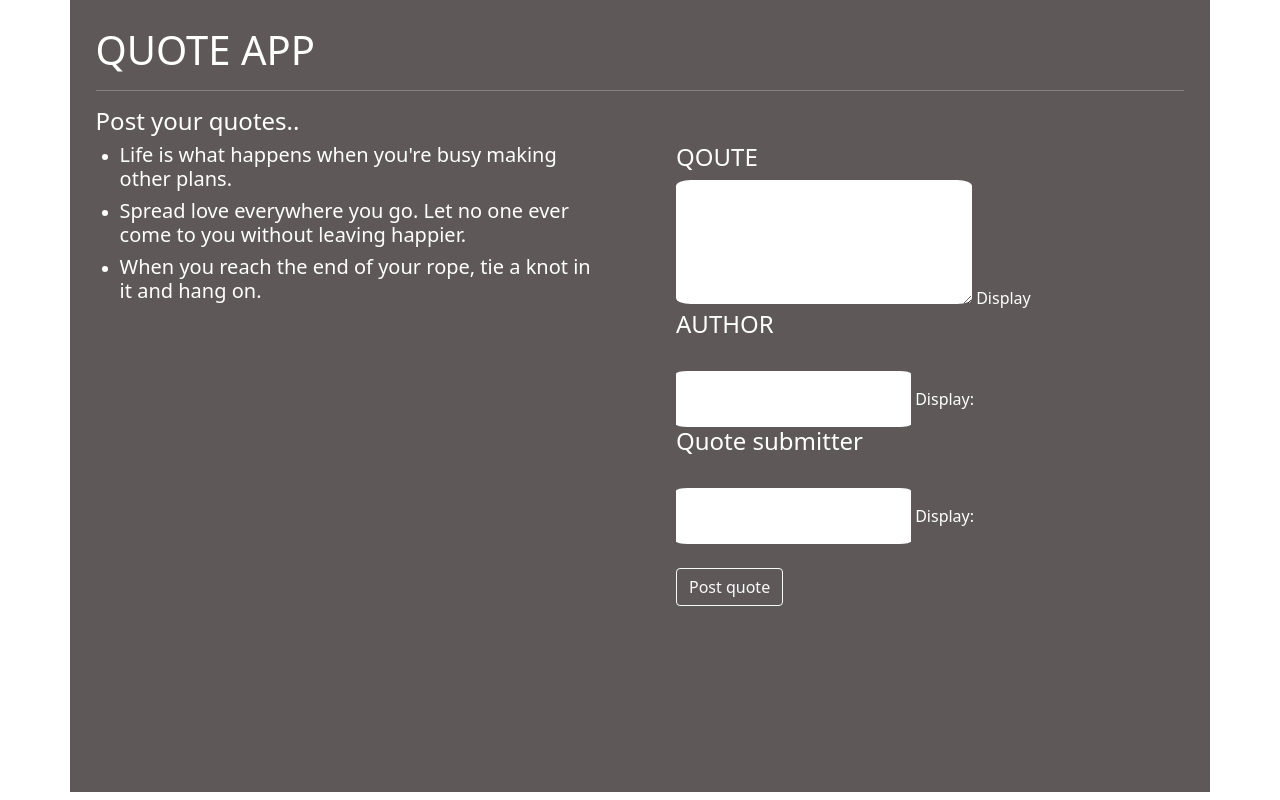
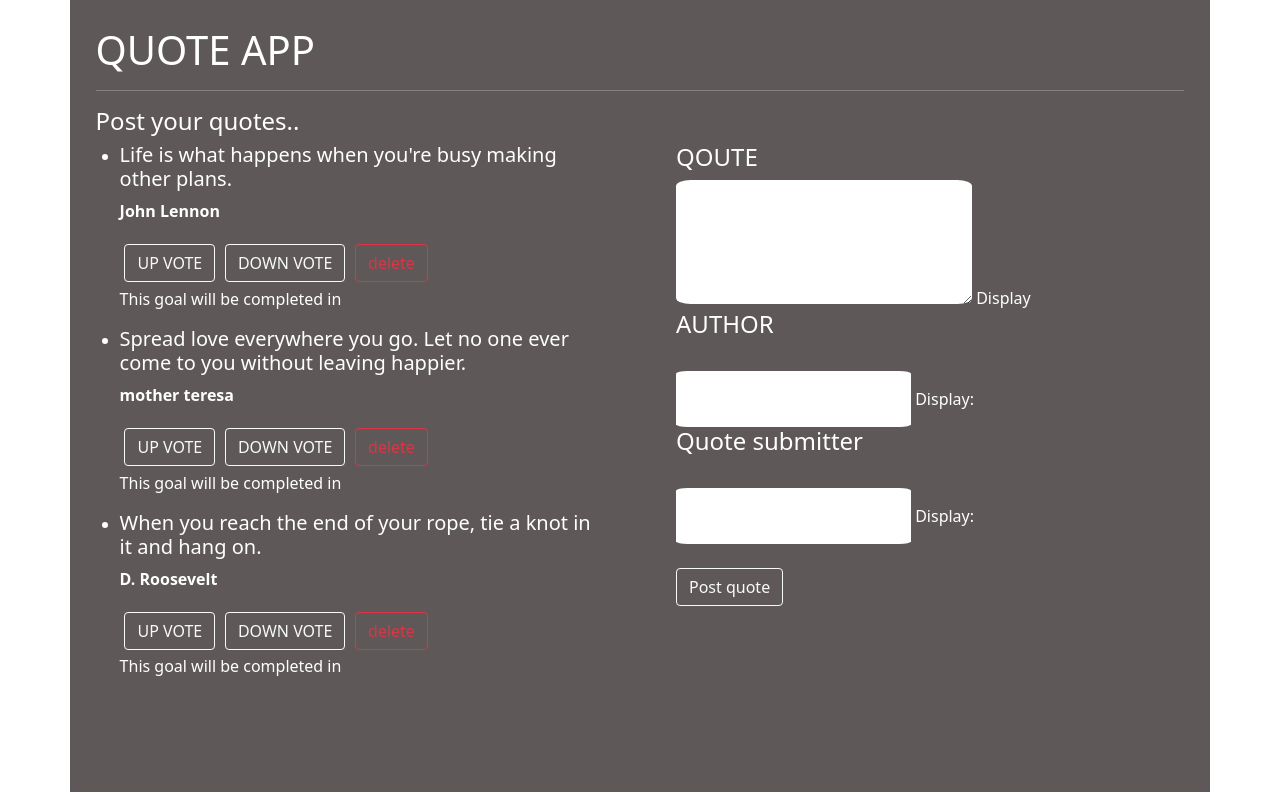
Before and after one commit to Binamin-hussein100/Quotes-Angular, an Angular app: page / in a window 1280 px wide. Built offline with nearby package versions, Linux system fonts and the light colour scheme.

Commit message:
added a function to the nested component

```diff
--- a/src/app/input/input.component.html
+++ b/src/app/input/input.component.html
@@ -3,7 +3,7 @@
        <ul>
            <li *ngFor = "let posts of posts; let i = index" >
                <h5> {{ posts.quote }}</h5>
-
+               <app-quote-detail [posts]= 'posts' (isComplete) ='deletePost($event,i)'></app-quote-detail>
            </li>
        </ul>
     </div>
```
